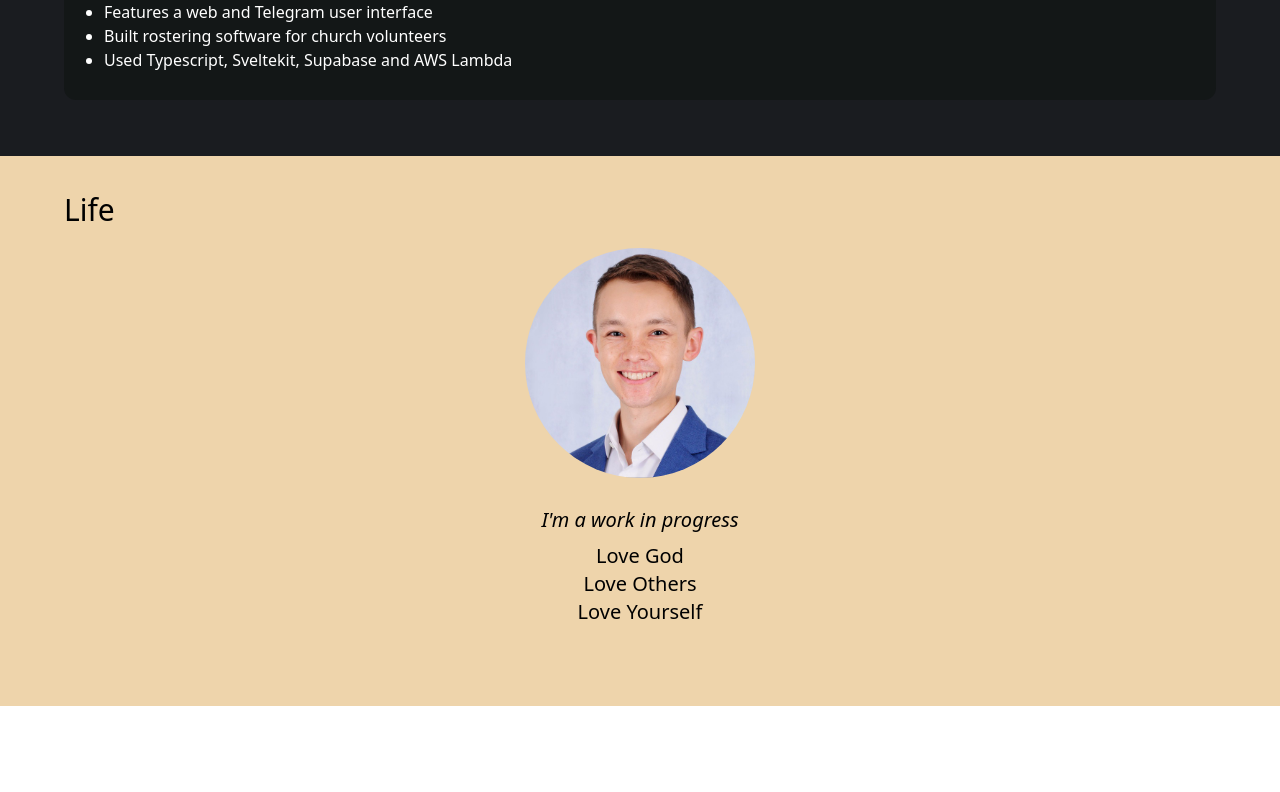
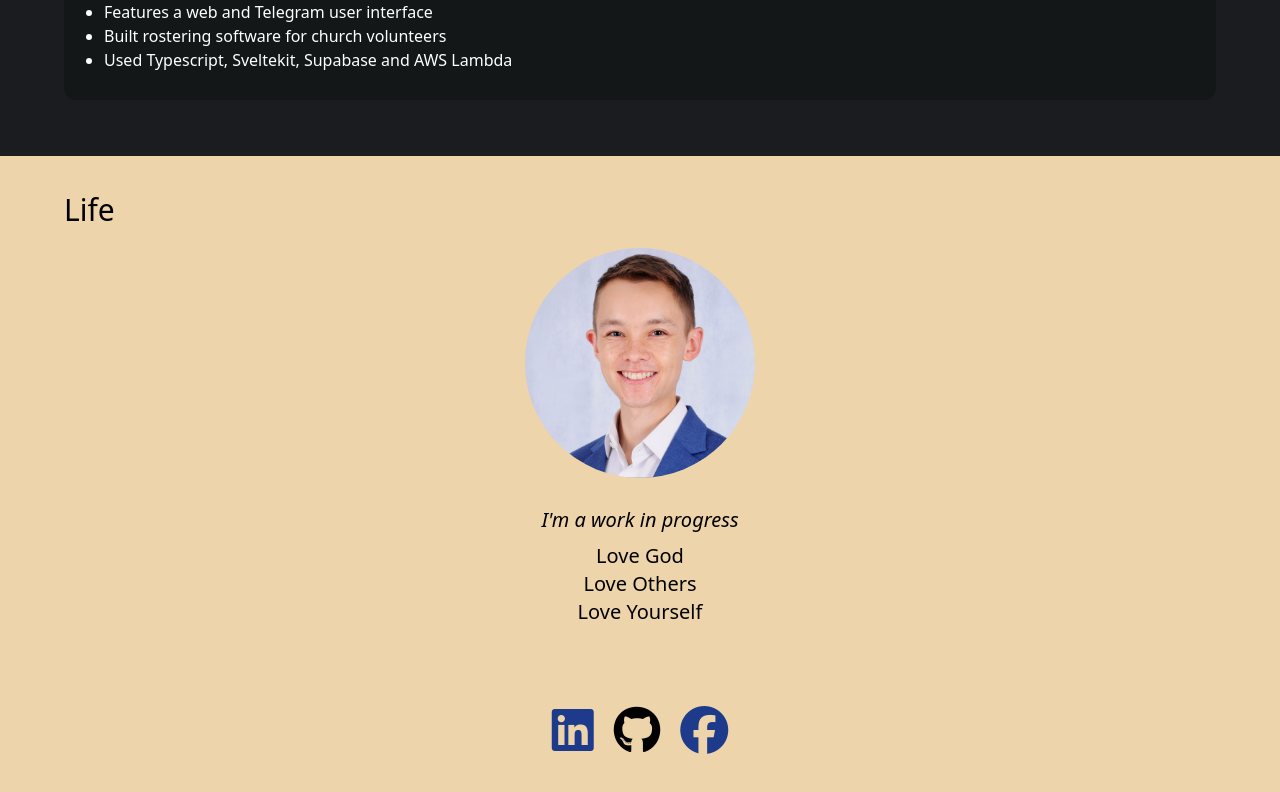
Before and after one commit to djsamseng/djsamseng-website, a SvelteKit app: page / in a window 1280 px wide. Shown: the part 5640-6432 px from the top of the page. Before the commit the page ends 6346 px from the top, so only its background shows below. Built offline with nearby package versions, Linux system fonts and the light colour scheme.

Commit message:
Add social links to footer

```diff
--- a/src/routes/+page.svelte
+++ b/src/routes/+page.svelte
@@ -330,4 +330,11 @@
       </div>
     </div>
   </div>
+  <div class="flex flex-col items-center pb-10">
+    <div class="flex flex-row text-5xl items-center space-x-5">
+      <a href="https://www.linkedin.com/in/samuel-seng-89500875/" target="_blank"><i class="fab fa-linkedin text-blue-900" /></a>
+      <a href="https://github.com/djsamseng" target="_blank"><i class="fab fa-github text-black" /></a>
+      <a href="https://www.facebook.com/sam.seng.399/" target="_blank"><i class="fab fa-facebook text-blue-900" /></a>
+    </div>
+  </div>
 </div>
```
